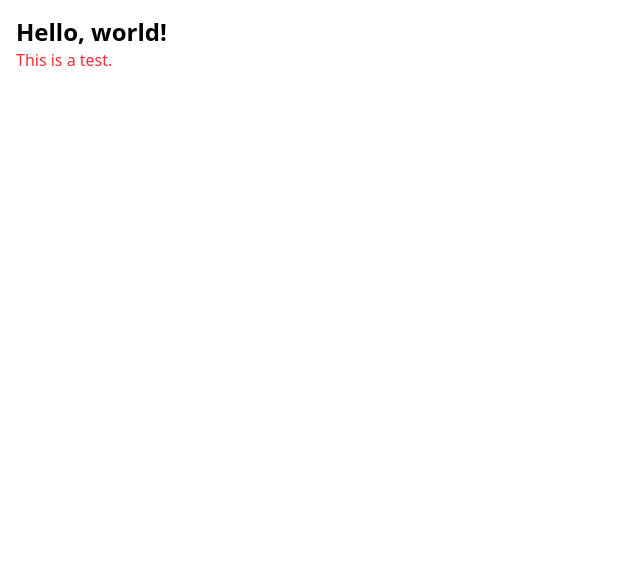
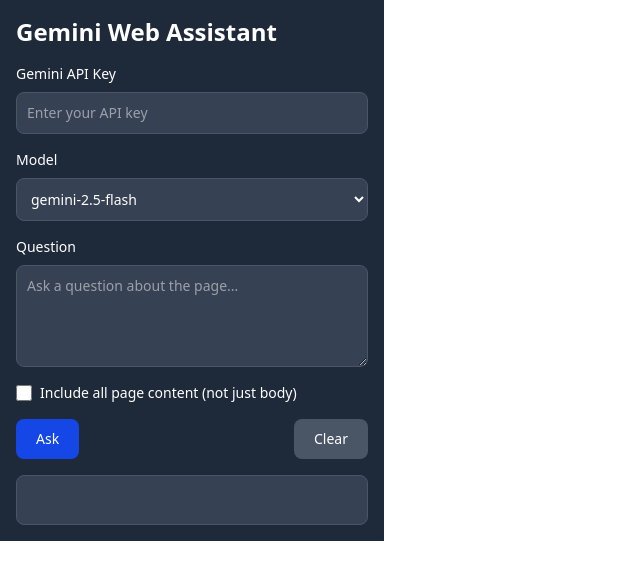
Before and after one commit to geekmdtravis/ask-gemini, a React (Vite) app: page / in a window 1280 px wide. Shown: the top 580 px of the page, without its empty margins (0-640 px from the left). Built offline with nearby package versions, Linux system fonts and the light colour scheme.

Commit message:
Working impl

```diff
--- a/package.json
+++ b/package.json
@@ -10,13 +10,16 @@
     "preview": "vite preview"
   },
   "dependencies": {
+    "@google/generative-ai": "^0.24.1",
     "@tailwindcss/vite": "^4.1.11",
+    "@types/chrome": "^0.0.332",
     "react": "^19.1.0",
     "react-dom": "^19.1.0",
     "tailwindcss": "^4.1.11"
   },
   "devDependencies": {
     "@eslint/js": "^9.30.1",
+    "@types/node": "^24.0.13",
     "@types/react": "^19.1.8",
     "@types/react-dom": "^19.1.6",
     "@vitejs/plugin-react": "^4.6.0",
--- a/src/App.tsx
+++ b/src/App.tsx
@@ -1,10 +1,164 @@
+import { useState, useEffect } from "react";
+
 function App() {
+  const [apiKey, setApiKey] = useState("");
+  const [model, setModel] = useState("gemini-2.5-flash");
+  const [question, setQuestion] = useState("");
+  const [includeAll, setIncludeAll] = useState(false);
+  const [response, setResponse] = useState("");
+  const [loading, setLoading] = useState(false);
+
+  useEffect(() => {
+    chrome.storage.local.get(
+      ["apiKey", "lastQuestion", "lastResponse"],
+      (data) => {
+        if (data.apiKey) setApiKey(data.apiKey);
+        if (data.lastQuestion) setQuestion(data.lastQuestion);
+        if (data.lastResponse) setResponse(data.lastResponse);
+      },
+    );
+  }, []);
+
+  const handleApiKeyChange = (e: React.ChangeEvent<HTMLInputElement>) => {
+    const newApiKey = e.target.value;
+    setApiKey(newApiKey);
+    chrome.storage.local.set({ apiKey: newApiKey });
+  };
+
+  const handleAsk = async () => {
+    if (!apiKey) {
+      setResponse("Please enter your Gemini API key.");
+      return;
+    }
+    if (!question) {
+      setResponse("Please enter a question.");
+      return;
+    }
+
+    setLoading(true);
+    setResponse("");
+    chrome.storage.local.set({ lastQuestion: question });
+
+    try {
+      const res = await chrome.runtime.sendMessage({
+        type: "ASK_GEMINI",
+        apiKey,
+        model,
+        question,
+        includeAll,
+      });
+
+      const responseText = res.error ? `Error: ${res.error}` : res.text;
+      setResponse(responseText);
+      chrome.storage.local.set({ lastResponse: responseText });
+    } catch (error: any) {
+      const errorMessage = `Error: ${error.message || "An unknown error occurred."}`;
+      setResponse(errorMessage);
+      chrome.storage.local.set({ lastResponse: errorMessage });
+      console.error("Error sending message to background script:", error);
+    } finally {
+      setLoading(false);
+    }
+  };
+
+  const handleClear = () => {
+    setQuestion("");
+    setResponse("");
+    chrome.storage.local.remove(["lastQuestion", "lastResponse"]);
+  };
+
   return (
-    <div className="p-4">
-      <h1 className="text-2xl font-bold">Hello, world!</h1>
-      <p className="text-red-500">This is a test.</p>
+    <div className="p-4 w-96 bg-gray-800 text-white">
+      <h1 className="text-2xl font-bold mb-4">Gemini Web Assistant</h1>
+
+      <div className="mb-4">
+        <label htmlFor="apiKey" className="block mb-2 text-sm font-medium">
+          Gemini API Key
+        </label>
+        <input
+          type="password"
+          id="apiKey"
+          value={apiKey}
+          onChange={handleApiKeyChange}
+          className="bg-gray-700 border border-gray-600 text-white text-sm rounded-lg focus:ring-blue-500 focus:border-blue-500 block w-full p-2.5"
+          placeholder="Enter your API key"
+        />
+      </div>
+
+      <div className="mb-4">
+        <label htmlFor="model" className="block mb-2 text-sm font-medium">
+          Model
+        </label>
+        <select
+          id="model"
+          value={model}
+          onChange={(e) => setModel(e.target.value)}
+          className="bg-gray-700 border border-gray-600 text-white text-sm rounded-lg focus:ring-blue-500 focus:border-blue-500 block w-full p-2.5"
+        >
+          <option value="gemini-2.5-flash">gemini-2.5-flash</option>
+          <option value="gemini-2.5-pro">gemini-2.5-pro</option>
+        </select>
+      </div>
+
+      <div className="mb-4">
+        <label htmlFor="question" className="block mb-2 text-sm font-medium">
+          Question
+        </label>
+        <textarea
+          id="question"
+          rows={4}
+          value={question}
+          onChange={(e) => setQuestion(e.target.value)}
+          className="block p-2.5 w-full text-sm text-white bg-gray-700 rounded-lg border border-gray-600 focus:ring-blue-500 focus:border-blue-500"
+          placeholder="Ask a question about the page..."
+        ></textarea>
+      </div>
+
+      <div className="flex items-center mb-4">
+        <input
+          id="includeAll"
+          type="checkbox"
+          checked={includeAll}
+          onChange={(e) => setIncludeAll(e.target.checked)}
+          className="w-4 h-4 text-blue-600 bg-gray-700 border-gray-600 rounded focus:ring-blue-600 ring-offset-gray-800 focus:ring-2"
+        />
+        <label htmlFor="includeAll" className="ml-2 text-sm font-medium">
+          Include all page content (not just body)
+        </label>
+      </div>
+
+      <div className="flex justify-between">
+        <button
+          id="askButton"
+          onClick={handleAsk}
+          disabled={loading}
+          className="text-white bg-blue-700 hover:bg-blue-800 focus:ring-4 focus:ring-blue-300 font-medium rounded-lg text-sm px-5 py-2.5 text-center disabled:bg-gray-500"
+        >
+          {loading ? "Asking..." : "Ask"}
+        </button>
+        <button
+          id="clearButton"
+          onClick={handleClear}
+          className="text-white bg-gray-600 hover:bg-gray-700 focus:ring-4 focus:ring-gray-500 font-medium rounded-lg text-sm px-5 py-2.5 text-center"
+        >
+          Clear
+        </button>
+      </div>
+
+      {loading && (
+        <div className="mt-4 flex justify-center">
+          <div className="animate-spin rounded-full h-8 w-8 border-b-2 border-white"></div>
+        </div>
+      )}
+
+      <div
+        id="response"
+        className="mt-4 p-2.5 w-full text-sm text-white bg-gray-700 rounded-lg border border-gray-600 min-h-[50px]"
+      >
+        {response}
+      </div>
     </div>
-  )
+  );
 }
 
-export default App
+export default App;
--- /dev/null
+++ b/src/background.ts
@@ -0,0 +1,56 @@
+import { GoogleGenerativeAI } from "@google/generative-ai";
+
+chrome.runtime.onMessage.addListener((request, _sender, sendResponse) => {
+  if (request.type === "ASK_GEMINI") {
+    handleAskGemini(request)
+      .then((response) => sendResponse(response))
+      .catch((error) => {
+        sendResponse({ error: error.message });
+      });
+    return true; // Indicates that the response is sent asynchronously
+  }
+});
+
+async function handleAskGemini(request: { apiKey: string, model: string, question: string, includeAll: boolean }) {
+  const { apiKey, model, question, includeAll } = request;
+
+  try {
+    const ai = new GoogleGenerativeAI(apiKey);
+
+    const [tab] = await chrome.tabs.query({
+      active: true,
+      currentWindow: true,
+    });
+    if (!tab || !tab.id) {
+      throw new Error("Could not find active tab.");
+    }
+
+    const [{ result }] = await chrome.scripting.executeScript({
+      target: { tabId: tab.id },
+      func: getPageContent,
+      args: [includeAll],
+    });
+
+    const pageContent = result || "No content found.";
+
+    const fullPrompt = `Based on the following content from the webpage, please answer the user's question.\n\nPage Content:\n${pageContent}\n\nUser's Question:\n${question}`;
+
+    const genAI = ai.getGenerativeModel({ model });
+    const response = await genAI.generateContent(fullPrompt);
+    const text = response.response.text();
+
+    return { text };
+  } catch (error: any) {
+    const errorMessage =
+      error.message || "An unknown error occurred during the API call.";
+    return { error: errorMessage };
+  }
+}
+
+function getPageContent(includeAll: boolean) {
+  if (includeAll) {
+    return document.documentElement.outerHTML;
+  } else {
+    return document.body.outerHTML;
+  }
+}
--- a/tsconfig.app.json
+++ b/tsconfig.app.json
@@ -1,6 +1,7 @@
 {
   "compilerOptions": {
     "tsBuildInfoFile": "./node_modules/.tmp/tsconfig.app.tsbuildinfo",
+    "types": ["chrome"],
     "target": "ES2022",
     "useDefineForClassFields": true,
     "lib": ["ES2022", "DOM", "DOM.Iterable"],
--- a/vite.config.ts
+++ b/vite.config.ts
@@ -1,8 +1,22 @@
 import { defineConfig } from "vite";
 import react from "@vitejs/plugin-react";
 import tailwindcss from "@tailwindcss/vite";
+import { resolve } from 'path'
 
 // https://vite.dev/config/
 export default defineConfig({
   plugins: [react(), tailwindcss()],
+  build: {
+    rollupOptions: {
+      input: {
+        main: resolve(__dirname, 'index.html'),
+        background: resolve(__dirname, 'src/background.ts'),
+      },
+      output: {
+        entryFileNames: `[name].js`,
+        chunkFileNames: `assets/[name].js`,
+        assetFileNames: `assets/[name].[ext]`
+      }
+    }
+  }
 });
```
Also changed, not shown: src/index.css (+0 -69 lines), public/manifest.json, 1 other file (tests, documents, lock files or other folders).
